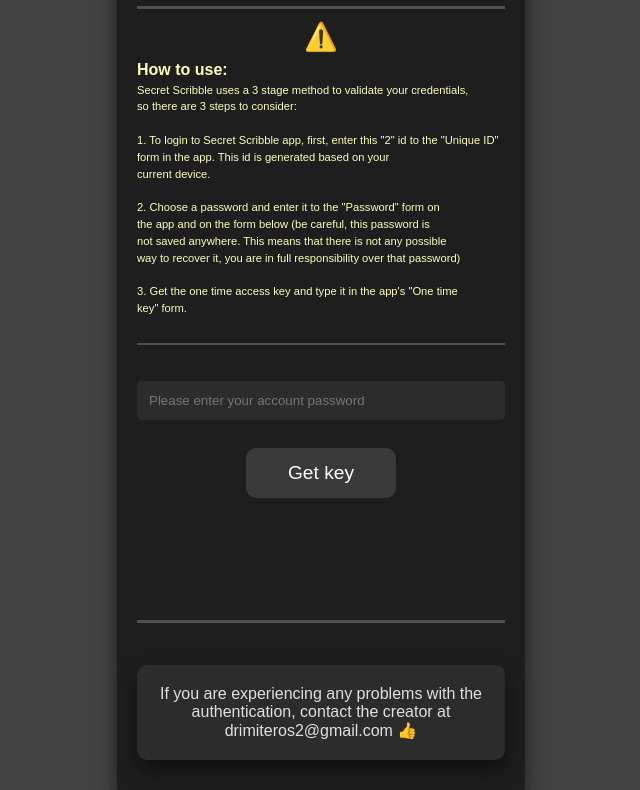
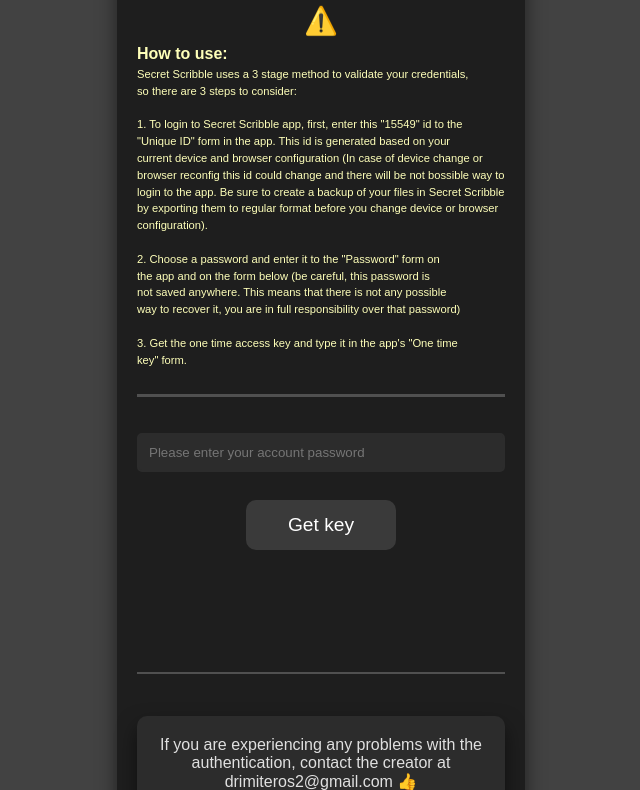
Before and after one commit to Drimiteros/2FA.io, a plain HTML site: page index.html in a window 1280 px wide. Shown: the part 94-884 px from the top of the page, without its empty margins (319-959 px from the left). Drawn offline with nearby package versions, Linux system fonts and the light colour scheme.

Commit message:
Add files via upload

```diff
--- a/index.html
+++ b/index.html
@@ -23,14 +23,13 @@
                     so there are 3 steps to consider:<br><br>
                     1. To login to Secret Scribble app, first, enter this
                     <span id = "id">""</span> id to the "Unique ID" form in the app. This id is generated based on your<br>
-                    current device.<br><br>
+                    current device and browser configuration (In case of device change or browser reconfig this id could change and there will be not bossible way to login to the app. Be sure to create a backup of your files in
+                    Secret Scribble by exporting them to regular format before you change device or browser configuration).<br><br>
                     2. Choose a password and enter it to the "Password" form on<br>
-                    the app and on the form below (be careful, this
-                    password is<br>
+                    the app and on the form below (be careful, this password is<br>
                     not saved anywhere. This means that there is not any possible<br>
                     way to recover it, you are in full responsibility over that password)<br><br>
-                    3. Get the one time access key and type it in the app's
-                    "One time<br>
+                    3. Get the one time access key and type it in the app's "One time<br>
                     key" form.
                 </p>
             </div>
@@ -50,7 +49,7 @@
                 <p>If you are experiencing any problems with the authentication, contact the creator at drimiteros2@gmail.com 👍</p>
             </div>
         </div>
-        <br> <br> <br> <br>
+        <br><br>
     </div>
     <script src="script.js"></script>
 </body>
--- a/script.js
+++ b/script.js
@@ -61,15 +61,15 @@
         ID += 6;
     }
 
-    const language = navigator.language;
-    const platform = navigator.platform;
+    const language = navigator.language.length;
+    const platform = navigator.platform.length;
     const deviceMemory = navigator.deviceMemory;
     const hardwareConcurrency = navigator.hardwareConcurrency;
 
-    ID = ID * (window.screen.width / window.screen.height);
+    ID = ID * (window.screen.width / window.screen.height) * (platform / deviceMemory) * hardwareConcurrency;
     ID = ID ^ 15605;
     let newID = Math.abs(ID % 100000);
-    return hardwareConcurrency;
+    return newID;
 }
 
 // If "Get key" button is pressed, trigger the generate string function
```
